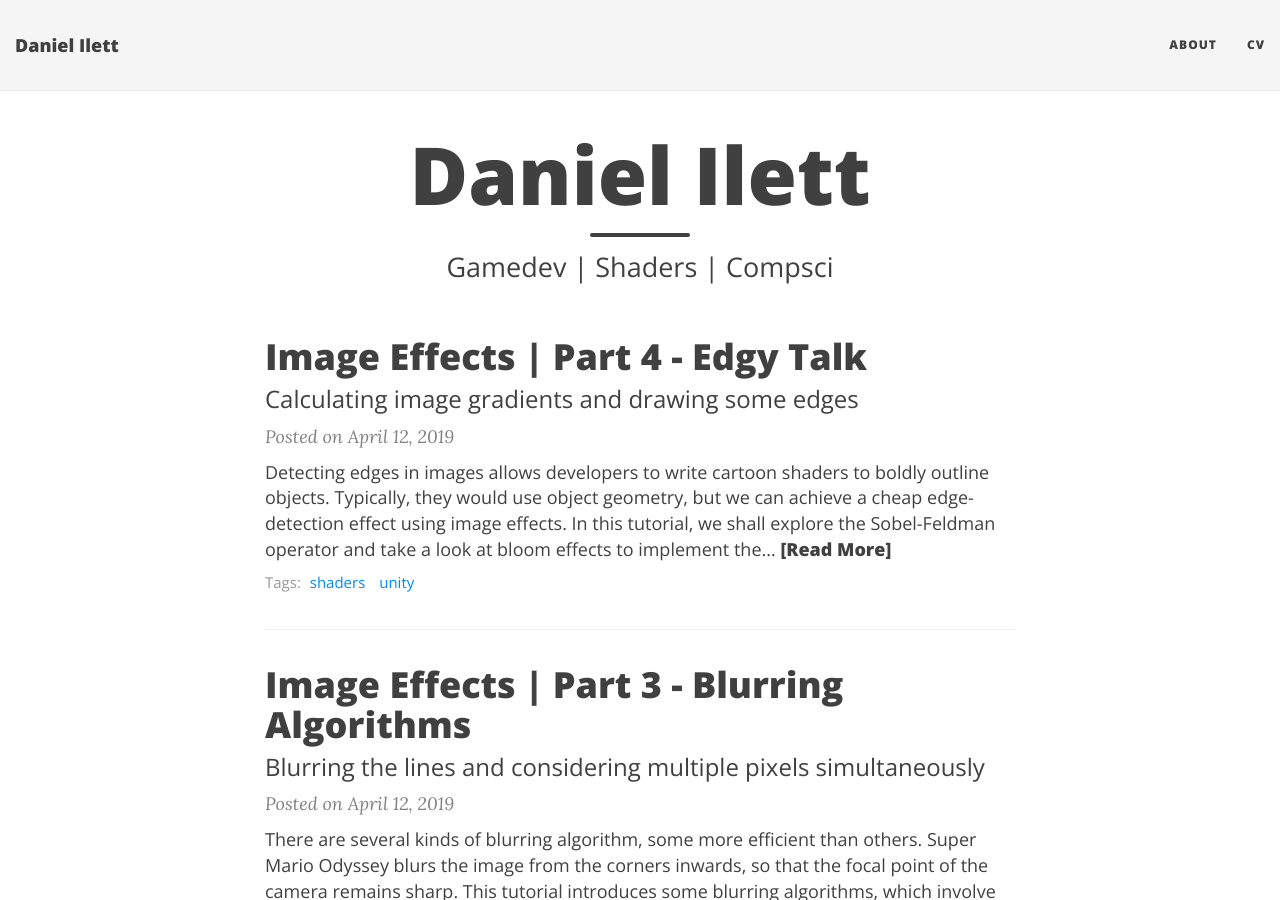
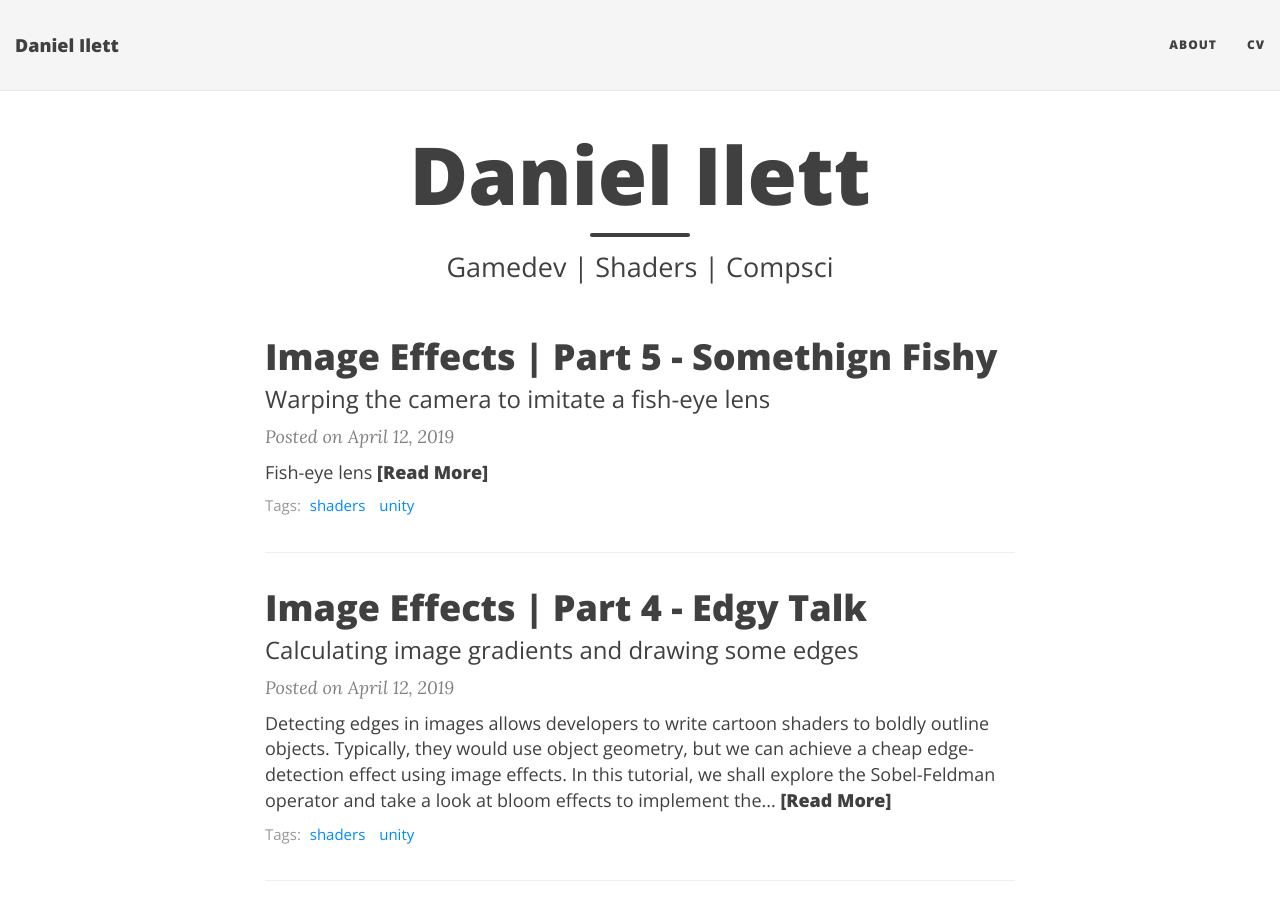
Before and after one commit to daniel-ilett/blog, a Jekyll site: the page built from index.html, in a window 1280 px wide and 900 px high. Built offline with Jekyll 4.4.1, drawn with Linux system fonts in a browser that asks for light colours; nearby versions of some CDN libraries; the list of posts is cut into pages by our own code.

Commit message:
Started Part 5.

```diff
--- /dev/null
+++ b/_posts/2019-04-12-tut1-5-smo-fisheye.md
@@ -0,0 +1,17 @@
+---
+layout: post
+title: Image Effects | Part 5 - Somethign Fishy
+subtitle: Warping the camera to imitate a fish-eye lens
+bigimg: /img/tut1/part5-banner.png
+tags: [shaders, unity]
+nice-slug: Something Fishy
+date: 2019-04-12 05:00:00
+---
+
+# Fish-eye lens
+
+<hr/>
+
+# Conclusion
+
+<hr/>
```
Also changed, not shown: _posts/2019-04-12-tut1-4-smo-edge-detect.md (+38 -1 lines).
